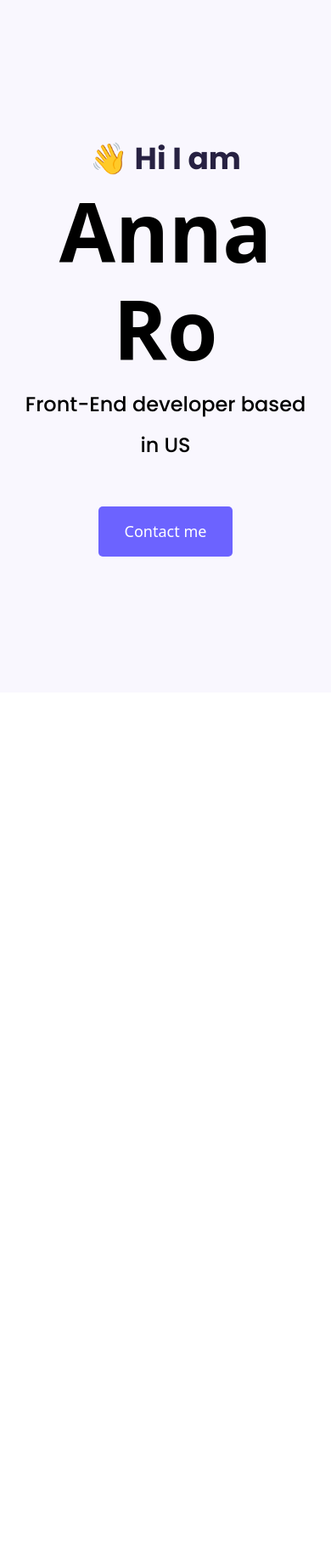
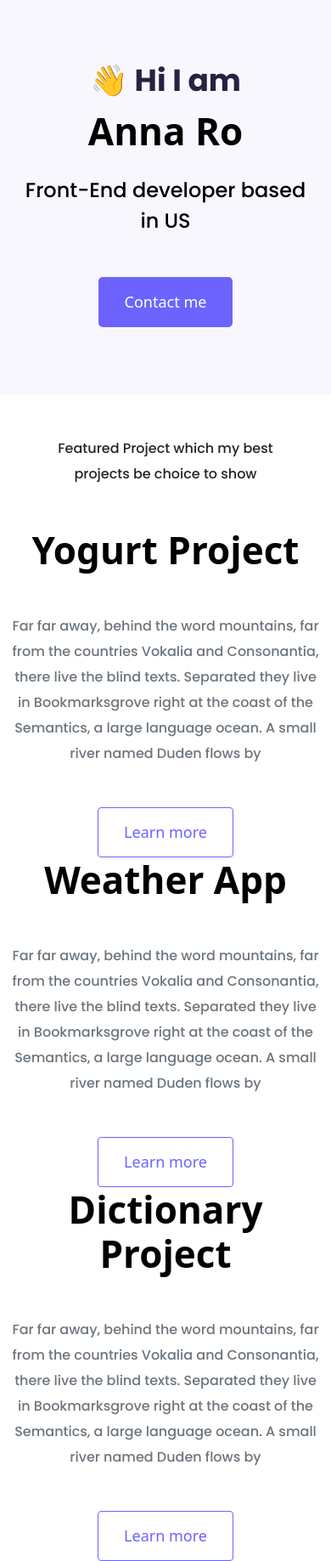
Before and after one commit to Anna-R0/Portfolio-project, a plain HTML site: page index.html in a window 390 px wide. Shown: the whole page at 85% size. Before the commit the page ends 844 px from the top, so only its background shows below. Drawn offline with nearby package versions, Linux system fonts and the light colour scheme.

Commit message:
integrated Homepage Content Design

```diff
--- a/index.html
+++ b/index.html
@@ -37,5 +37,61 @@
         <a href="#" class="btn btn-branding">Contact me</a>
       </div>
     </div>
+    <p class="text-center m-5">
+      Featured Project which my best projects be choice to show
+    </p>
+    <div class="container">
+      <div class="row">
+        <div class="col d-none d-lg-block">
+          <img src="images/yogurt.png" class="img-fluid" alt="yogurt" />
+        </div>
+        <div class="col">
+          <div class="project-description">
+            <h2 class="mb-5">Yogurt Project</h2>
+            <p class="mb-5 text-muted">
+              Far far away, behind the word mountains, far from the countries
+              Vokalia and Consonantia, there live the blind texts. Separated
+              they live in Bookmarksgrove right at the coast of the Semantics, a
+              large language ocean. A small river named Duden flows by
+            </p>
+            <a href="" class="btn btn-branding-outline">Learn more</a>
+          </div>
+        </div>
+      </div>
+      <div class="row">
+        <div class="col">
+          <div class="project-description">
+            <h2 class="mb-5">Weather App</h2>
+            <p class="mb-5 text-muted">
+              Far far away, behind the word mountains, far from the countries
+              Vokalia and Consonantia, there live the blind texts. Separated
+              they live in Bookmarksgrove right at the coast of the Semantics, a
+              large language ocean. A small river named Duden flows by
+            </p>
+            <a href="" class="btn btn-branding-outline">Learn more</a>
+          </div>
+        </div>
+        <div class="col d-none d-lg-block">
+          <img src="images/weather.png" class="img-fluid" alt="" />
+        </div>
+      </div>
+      <div class="row">
+        <div class="col d-none d-lg-block">
+          <img src="images/dictionary.png" class="img-fluid" alt="" />
+        </div>
+        <div class="col">
+          <div class="project-description">
+            <h2 class="mb-5">Dictionary Project</h2>
+            <p class="mb-5 text-muted">
+              Far far away, behind the word mountains, far from the countries
+              Vokalia and Consonantia, there live the blind texts. Separated
+              they live in Bookmarksgrove right at the coast of the Semantics, a
+              large language ocean. A small river named Duden flows by
+            </p>
+            <a href="" class="btn btn-branding-outline">Learn more</a>
+          </div>
+        </div>
+      </div>
+    </div>
   </body>
 </html>
--- a/styles/portfolio.css
+++ b/styles/portfolio.css
@@ -16,10 +16,16 @@ h6 {
 }
 h1 {
   font-size: 96px;
+  line-height: 1.5;
+}
+h2 {
+  font-size: 64px;
 }
 p {
+  font-size: 16px;
   font-family: var(--default-font-family);
   font-weight: normal;
+  line-height: 30px;
 }
 .hero {
   background: var(--secondary-color);
@@ -36,7 +42,7 @@ p {
   font-family: var(--default-font-family);
   font-weight: normal;
   font-size: 24px;
-  line-height: 2;
+  line-height: 1.5;
 }
 .btn-branding {
   background: var(--branding-color);
@@ -47,3 +53,30 @@ p {
 
   padding: 15px 30px;
 }
+.btn-branding-outline {
+  color: var(--branding-color);
+  border: 1px solid var(--branding-color);
+  border-radius: 4px;
+  font-size: 18px;
+  line-height: 27px;
+  padding: 15px 30px;
+}
+.project-description {
+  padding: 120px 60px;
+}
+@media (max-width: 900px) {
+  .project-description {
+    padding: 0;
+    text-align: center;
+  }
+  h1 {
+    font-size: 44px;
+    line-height: 2;
+  }
+  h2 {
+    font-size: 44px;
+  }
+  .hero {
+    padding: 80px 20px;
+  }
+}
```
Also changed, not shown: images/dictionary.png (added), images/weather.png (added), images/yogurt.png (added).
